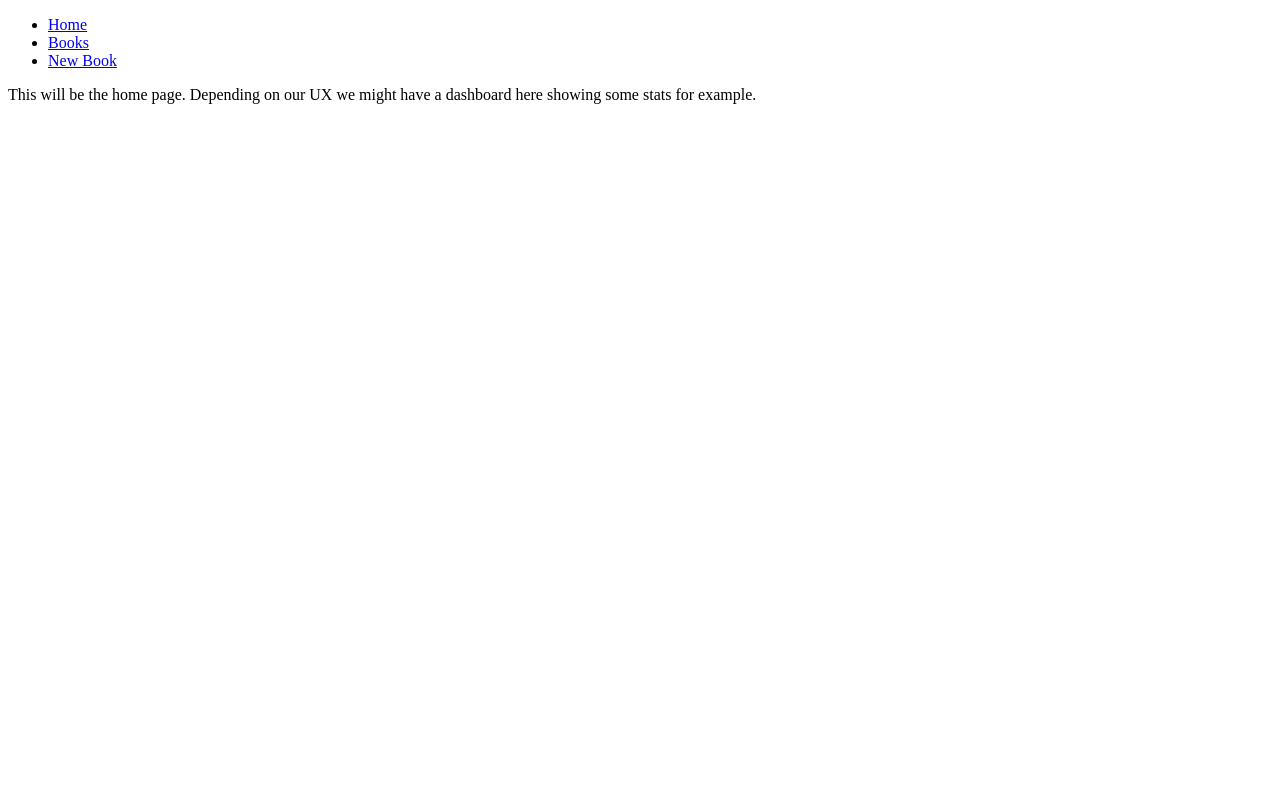
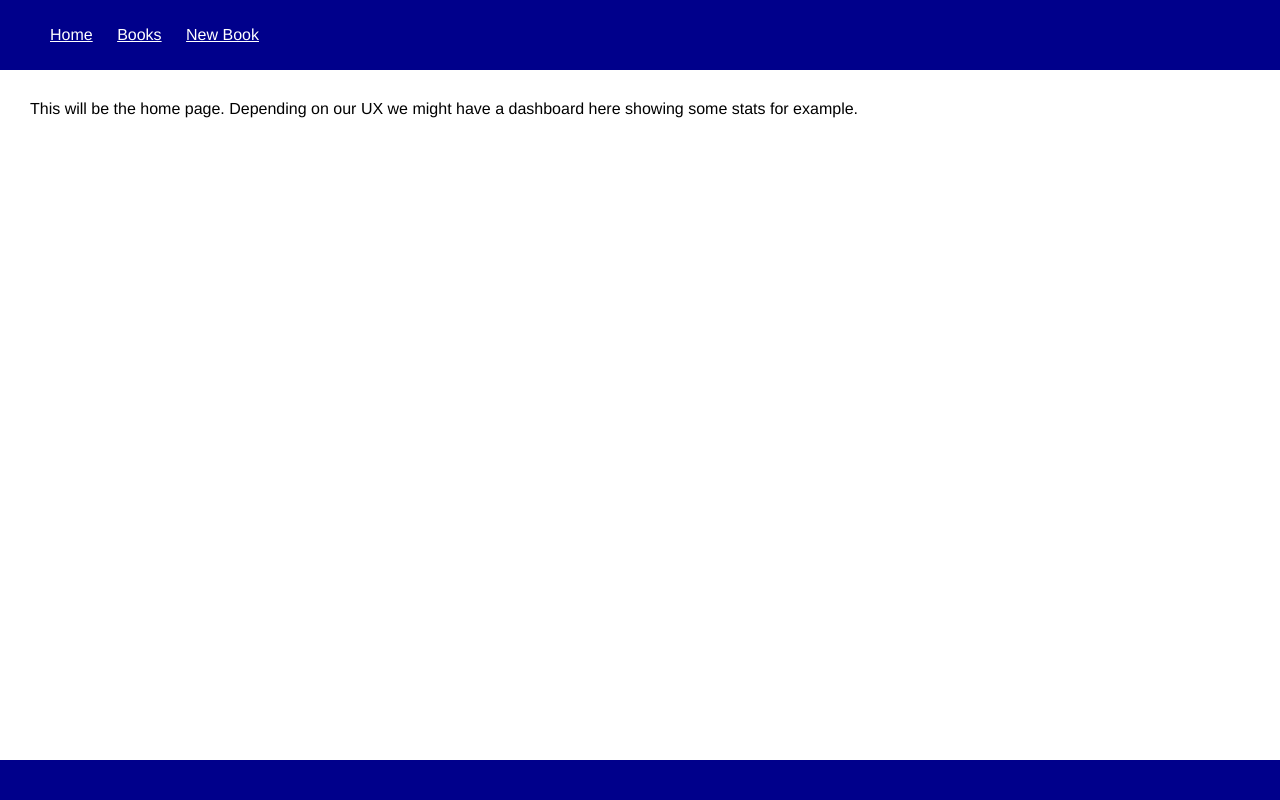
Before and after one commit to TheStylishCoder/BookManager_week4_lab-homework, a Flask app: page / in a window 1280 px wide. Run offline with Flask 2, Linux system fonts and the light colour scheme.

Commit message:
Added CSS

```diff
--- /dev/null
+++ b/static/style.css
@@ -0,0 +1,37 @@
+body {
+    margin:0;
+    font-family: "Helvetica", arial, sans-serif; font-size: 16px;
+}
+
+body > header {
+    background-color: darkblue;
+    padding: 10px;
+}
+
+body > header > nav > ul {
+    list-style: none;
+}
+
+body > header > nav > ul > li {
+    display: inline;
+    margin-right: 20px;
+}
+
+body > header > nav > ul > li > a {
+    color:white;
+}
+
+.content {
+    margin: 30px;
+}
+
+
+
+body > footer {
+    position: fixed;
+    left: 0;
+    bottom: 0;
+    width: 100%;
+    background-color: darkblue;
+    padding: 20px;
+}
--- a/templates/base.html
+++ b/templates/base.html
@@ -4,6 +4,7 @@
   <meta charset="UTF-8">
   <meta name="viewport" content="width=device-width, initial-scale=1.0">
   <meta http-equiv="X-UA-Compatible" content="ie=edge">
+  <link rel="stylesheet" href="{{ url_for('static', filename='style.css') }}">
   <title>My Book List</title>
 </head>
 <body>
@@ -16,9 +17,14 @@
       </ul>
     </nav>
   </header>
-  <div>
+  <div class="content">
     {% block content %}
     {% endblock %}
   </div>
+  <footer>
+  </footer>
+  <br>
+  <br>
+  <br>
 </body>
 </html>
--- a/templates/books/edit.html
+++ b/templates/books/edit.html
@@ -6,15 +6,17 @@
         <label for="title">Title:</label>
         <input type="text" id="title" value="{{book.title}}" name="title" required autofocus>
     </div>
+    <br>
     <div>
         <label for="genre">Genre:</label>
         <input type="text" id="genre" name="genre" value="{{book.genre}}" required>
     </div>
+    <br>
     <div>
         <label for="publisher">Publisher:</label>
         <input type="text" id="publisher" name="publisher" value="{{book.publisher}}" required>
     </div>
-
+    <br>
     <div>
         <label for="author">Author:</label>
         <select name="author_id" id="author">
@@ -23,7 +25,7 @@
             {% endfor %}
         </select>
     </div>
-
+    <br>
     <button type="submit">Add Book</button>
 </form>
 
--- a/templates/books/index.html
+++ b/templates/books/index.html
@@ -5,6 +5,7 @@
 <p>Genre: {{book.genre}}</p>
 <p>Publisher: {{book.publisher}}</p>
 <p>Author: {{book.author.first_name}} {{book.author.last_name}}
+<br>
 <br>
 <a href="/books/{{book.id}}">View</a>
 <br>
--- a/templates/books/new.html
+++ b/templates/books/new.html
@@ -6,14 +6,17 @@
         <label for="title">Title:</label>
         <input type="text" id="title" name="title" placeholder="Title" required autofocus>
     </div>
+    <br>
     <div>
         <label for="genre">Genre:</label>
         <input type="text" id="genre" name="genre" placeholder="Genre" required>
     </div>
+    <br>
     <div>
         <label for="publisher">Publisher:</label>
         <input type="text" id="publisher" name="publisher" placeholder="Publisher" required>
     </div>
+    <br>
     <div>
         <label for="author">Author:</label>
         <select name="author_id" id="author">
@@ -22,6 +25,7 @@
             {% endfor %}
         </select>
     </div>
+    <br>
     <button type="submit">Add Book</button>
 </form>
 
```
